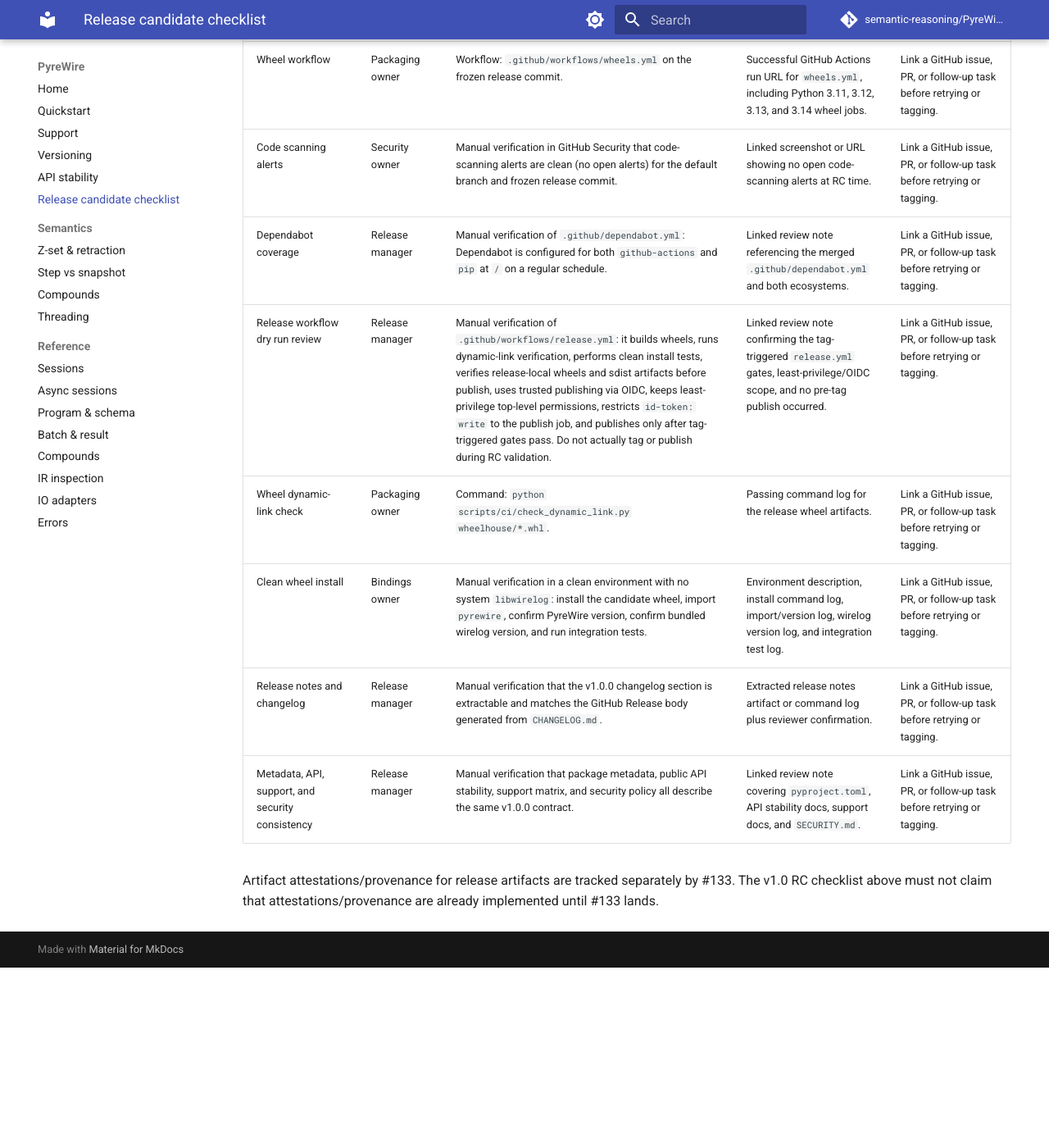
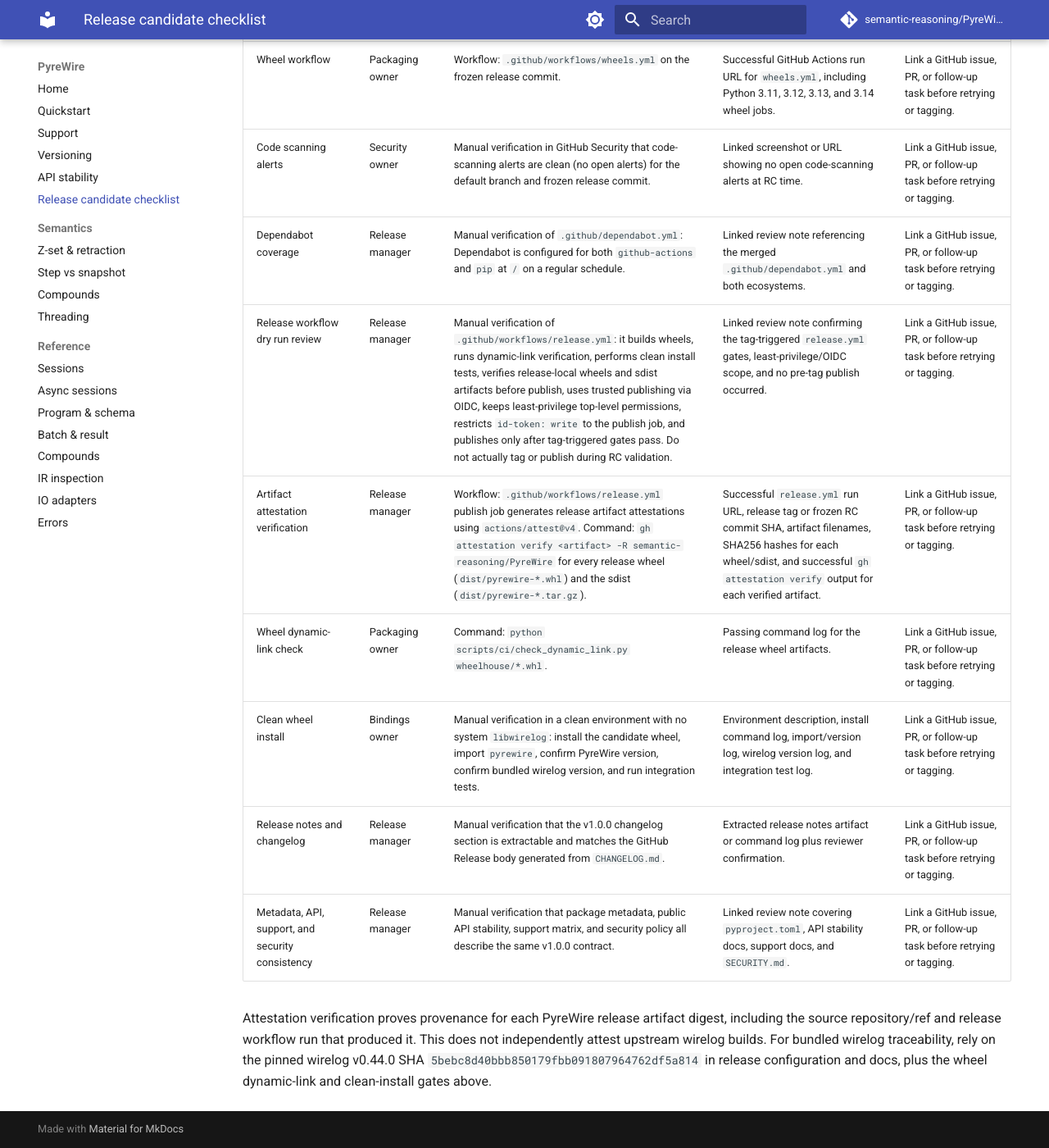
Before and after one commit to semantic-reasoning/PyreWire, an MkDocs documentation site: the page built from docs/release-candidate-checklist.md, in a window 1280 px wide and 1400 px high, scrolled down 1215 px. Shown: the whole window at 82% size. Built offline with MkDocs 1.6.1 and Material for MkDocs 9.7.7, drawn with Linux system fonts in a browser that asks for light colours; comment, search, counter and statistics services are not loaded; before the commit the page ends 2395 px from its top, so only the background shows below that.

Commit message:
Document artifact attestation verification

```diff
--- a/docs/release-candidate-checklist.md
+++ b/docs/release-candidate-checklist.md
@@ -23,9 +23,11 @@
 | Code scanning alerts | Security owner | Manual verification in GitHub Security that code-scanning alerts are clean (no open alerts) for the default branch and frozen release commit. | Linked screenshot or URL showing no open code-scanning alerts at RC time. | Link a GitHub issue, PR, or follow-up task before retrying or tagging. |
 | Dependabot coverage | Release manager | Manual verification of `.github/dependabot.yml`: Dependabot is configured for both `github-actions` and `pip` at `/` on a regular schedule. | Linked review note referencing the merged `.github/dependabot.yml` and both ecosystems. | Link a GitHub issue, PR, or follow-up task before retrying or tagging. |
 | Release workflow dry run review | Release manager | Manual verification of `.github/workflows/release.yml`: it builds wheels, runs dynamic-link verification, performs clean install tests, verifies release-local wheels and sdist artifacts before publish, uses trusted publishing via OIDC, keeps least-privilege top-level permissions, restricts `id-token: write` to the publish job, and publishes only after tag-triggered gates pass. Do not actually tag or publish during RC validation. | Linked review note confirming the tag-triggered `release.yml` gates, least-privilege/OIDC scope, and no pre-tag publish occurred. | Link a GitHub issue, PR, or follow-up task before retrying or tagging. |
+| Artifact attestation verification | Release manager | Workflow: `.github/workflows/release.yml` publish job generates release artifact attestations using `actions/attest@v4`. Command: `gh attestation verify <artifact> -R semantic-reasoning/PyreWire` for every release wheel (`dist/pyrewire-*.whl`) and the sdist (`dist/pyrewire-*.tar.gz`). | Successful `release.yml` run URL, release tag or frozen RC commit SHA, artifact filenames, SHA256 hashes for each wheel/sdist, and successful `gh attestation verify` output for each verified artifact. | Link a GitHub issue, PR, or follow-up task before retrying or tagging. |
 | Wheel dynamic-link check | Packaging owner | Command: `python scripts/ci/check_dynamic_link.py wheelhouse/*.whl`. | Passing command log for the release wheel artifacts. | Link a GitHub issue, PR, or follow-up task before retrying or tagging. |
 | Clean wheel install | Bindings owner | Manual verification in a clean environment with no system `libwirelog`: install the candidate wheel, import `pyrewire`, confirm PyreWire version, confirm bundled wirelog version, and run integration tests. | Environment description, install command log, import/version log, wirelog version log, and integration test log. | Link a GitHub issue, PR, or follow-up task before retrying or tagging. |
 | Release notes and changelog | Release manager | Manual verification that the v1.0.0 changelog section is extractable and matches the GitHub Release body generated from `CHANGELOG.md`. | Extracted release notes artifact or command log plus reviewer confirmation. | Link a GitHub issue, PR, or follow-up task before retrying or tagging. |
 | Metadata, API, support, and security consistency | Release manager | Manual verification that package metadata, public API stability, support matrix, and security policy all describe the same v1.0.0 contract. | Linked review note covering `pyproject.toml`, API stability docs, support docs, and `SECURITY.md`. | Link a GitHub issue, PR, or follow-up task before retrying or tagging. |
 
-Artifact attestations/provenance for release artifacts are tracked separately by #133. The v1.0 RC checklist above must not claim that attestations/provenance are already implemented until #133 lands.
+Attestation verification proves provenance for each PyreWire release artifact digest, including the source repository/ref and release workflow run that produced it.
+This does not independently attest upstream wirelog builds. For bundled wirelog traceability, rely on the pinned wirelog v0.44.0 SHA `5bebc8d40bbb850179fbb091807964762df5a814` in release configuration and docs, plus the wheel dynamic-link and clean-install gates above.
```
Also changed, not shown: 1 other file.
